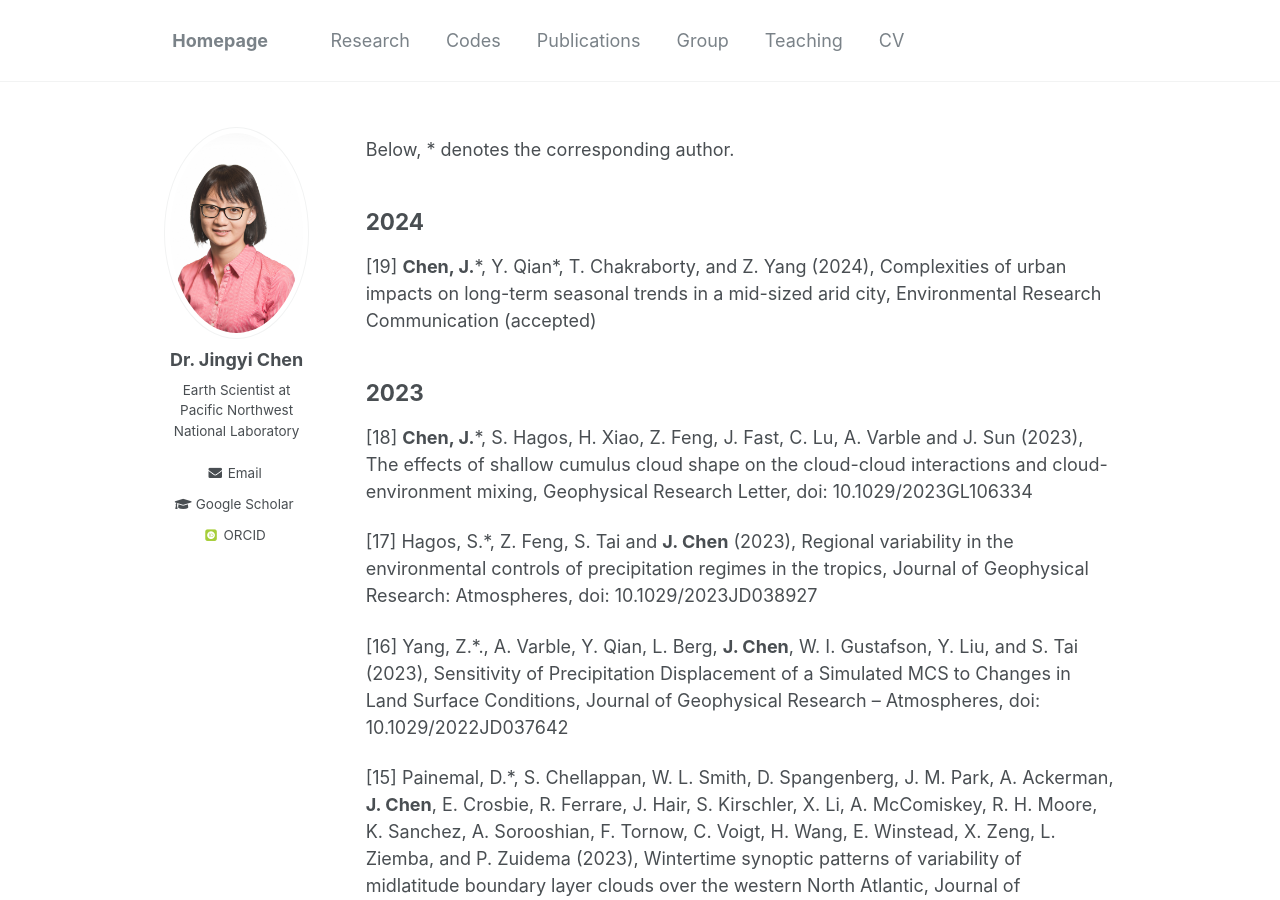
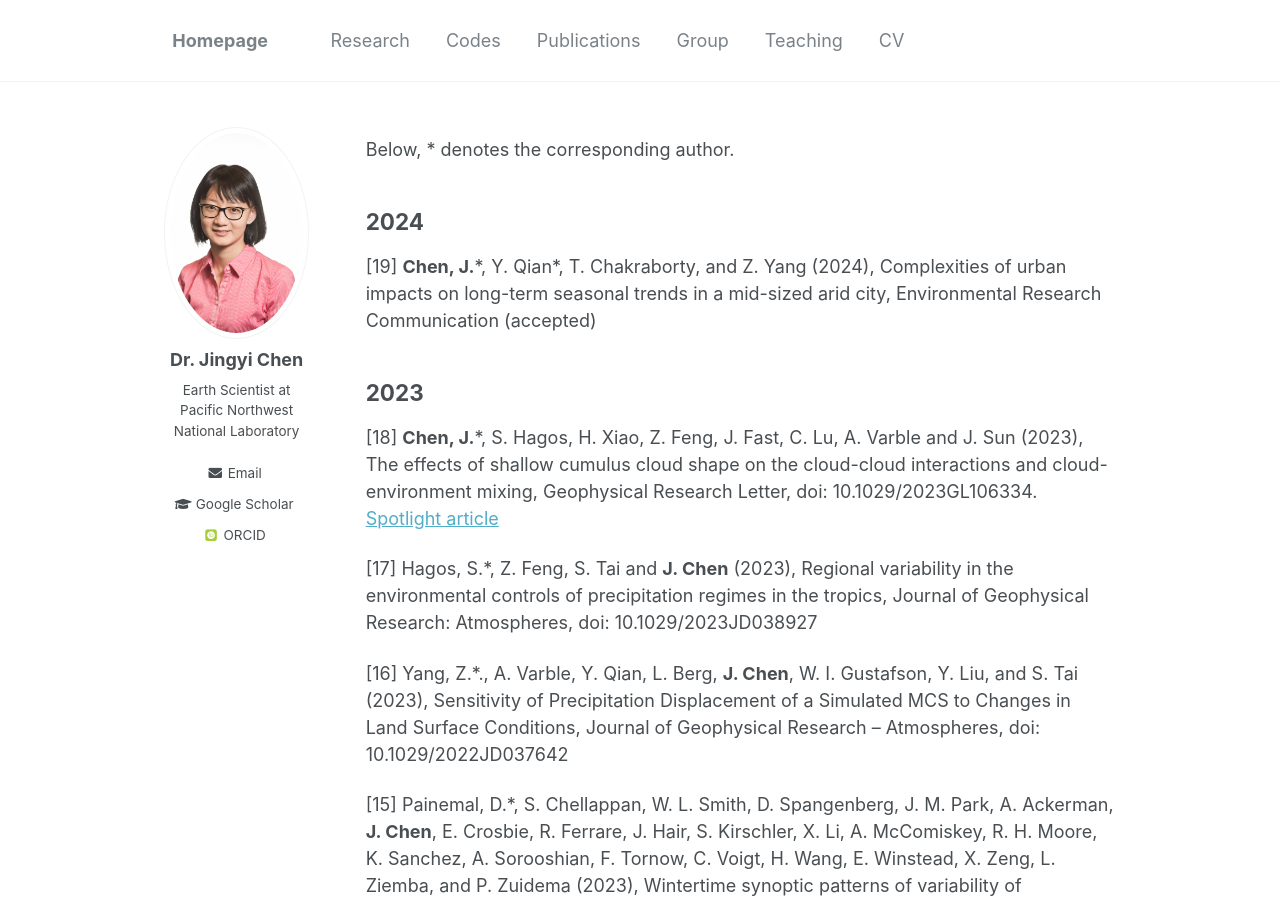
Before and after one commit to Jingyi-Chen/jingyi-chen.github.io, a Jekyll site: the page built from _pages/publications.md, in a window 1280 px wide and 900 px high. Built offline with Jekyll 4.4.1, drawn with Linux system fonts in a browser that asks for light colours; some web fonts are replaced.

Commit message:
Update publications.md

```diff
--- a/_pages/publications.md
+++ b/_pages/publications.md
@@ -12,7 +12,7 @@ Below, * denotes the corresponding author.
 
 2023
 ---
-[18] **Chen, J.**\*, S. Hagos, H. Xiao, Z. Feng, J. Fast, C. Lu, A. Varble and J. Sun (2023), The effects of shallow cumulus cloud shape on the cloud-cloud interactions and cloud-environment mixing, Geophysical Research Letter, doi: 10.1029/2023GL106334
+[18] **Chen, J.**\*, S. Hagos, H. Xiao, Z. Feng, J. Fast, C. Lu, A. Varble and J. Sun (2023), The effects of shallow cumulus cloud shape on the cloud-cloud interactions and cloud-environment mixing, Geophysical Research Letter, doi: 10.1029/2023GL106334. [Spotlight article](https://www.pnnl.gov/publications/whats-cloud-look)
 
 [17] Hagos, S.\*, Z. Feng, S. Tai and **J. Chen** (2023), Regional variability in the environmental controls of precipitation regimes in the tropics, Journal of Geophysical Research: Atmospheres, doi: 10.1029/2023JD038927
 
```
